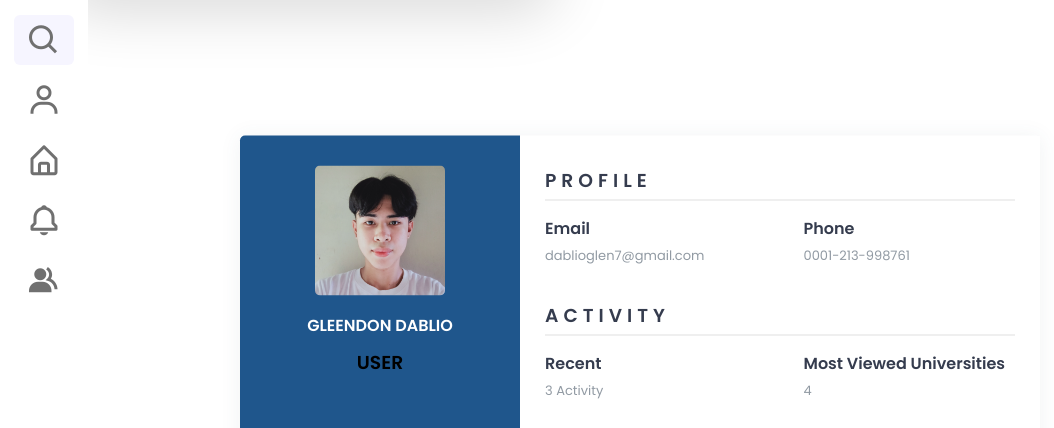
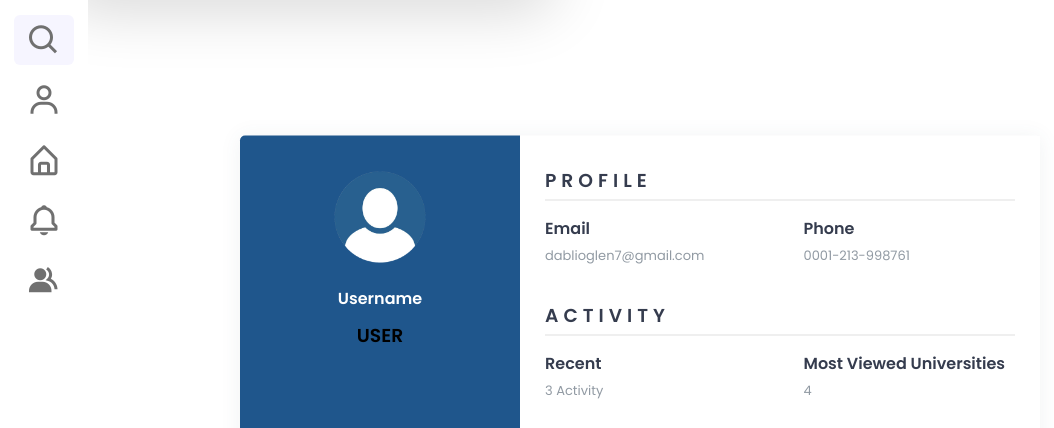
Before and after one commit to dablioglen/University-Entry-Card, a plain HTML site: page profile.html in a window 1280 px wide. Shown: the part 77-505 px from the top of the page, without its empty margins (0-1054 px from the left). Drawn offline with nearby package versions, Linux system fonts and the light colour scheme; files that its build step writes are made by us from their sources.

Commit message:
Update profile.html

```diff
--- a/profile.html
+++ b/profile.html
@@ -106,9 +106,9 @@
 
 <div class="wrapper">
     <div class="left">
-        <img src="glen.jpg"
-        alt="user" width="130px" class="image_user">
-        <h4>GLEENDON DABLIO</h4>
+        <img src="userp.png"
+        alt="user" width="130px" class="image_user" style="border-radius: 50%">
+        <h4>Username</h4>
          <h3 style="color:black ;">USER</h3>
     </div>
     <div class="right">
```
